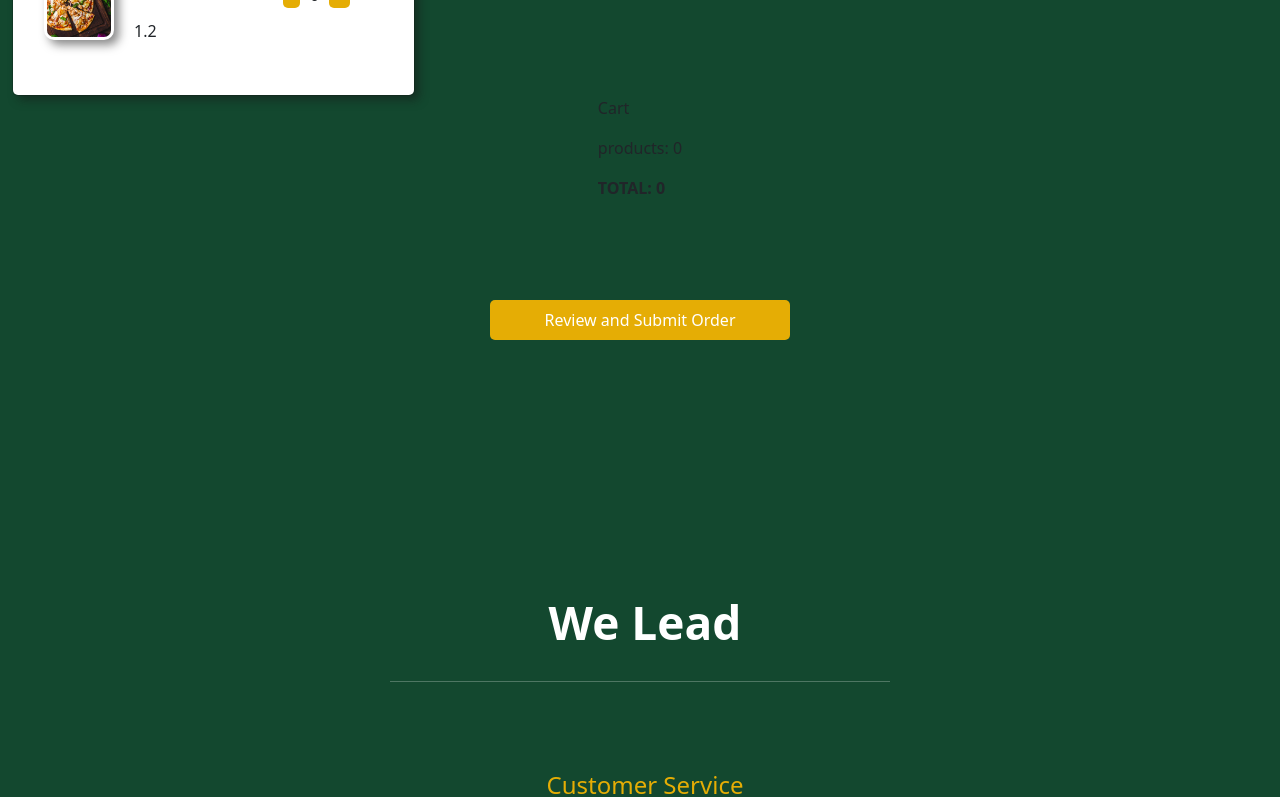
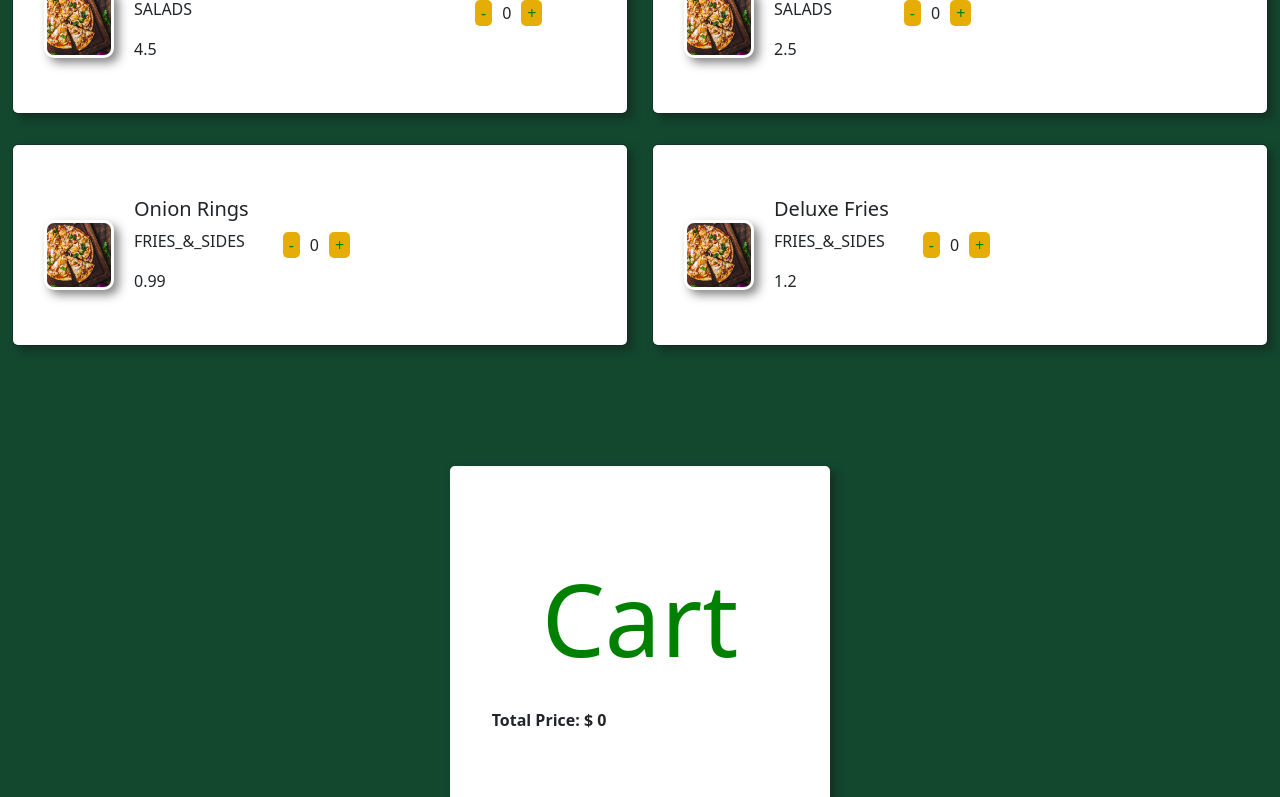
Before and after one commit to freiar/wl-delivery-service, an Angular app: page /storeProducts/1 in a window 1280 px wide. Shown: the part 1380-2177 px from the top of the page. Built offline with nearby package versions, Linux system fonts and the light colour scheme.

Commit message:
Committing local changes before switching branches

```diff
--- a/src/app/components/cart/cart.component.css
+++ b/src/app/components/cart/cart.component.css
@@ -0,0 +1,26 @@
+.cart-container {
+  border: 2px solid white;
+  border-radius: 5px;
+  margin-top: 120px;
+  width: auto;
+  background-color: white;
+  height: auto;
+  overflow: hidden;
+  padding: 70px 40px; /* Updated padding */
+  box-shadow: 5px 5px 10px rgba(22, 22, 22, 0.5);
+  flex-direction: column;
+  align-items: center;
+  justify-content: center;
+}
+
+h1 {
+  display: flex;
+  justify-content: center;
+  align-items: center;
+  font-size: 100px;
+  margin-bottom: 30px;
+  margin-top: 20px;
+  color: green;
+  margin-left: 50px;
+  margin-right: 50px;
+}
--- a/src/app/components/cart/cart.component.html
+++ b/src/app/components/cart/cart.component.html
@@ -1,14 +1,16 @@
-<div class="container">
-    <p>Cart</p>
-    <p>products: {{cartProducts.length}}</p>
-    <ul>
-        @for (p of cartProducts; track $index) {
-            <li>
-                {{p.name}}
-                <span class="float-right">{{p.price}}</span>
-                <button (click)="removeProduct(p.id)">x</button>
-            </li>
-        }
-    </ul>
-    <strong>TOTAL: {{getTotal()}}</strong>
+<div class="container-fluid">
+  <div class="cart-container">
+    <h1>Cart</h1>
+    <!-- <p>products: {{ cartProducts.length }}</p> -->
+    <div *ngFor="let p of cartProducts; let i = index">
+      <h5>{{ p.name }}</h5>
+      <span> Price: $ {{ p.price }}</span>
+      <p>Product Quantity: {{ cartProducts.length }}</p>
+      <hr class="hr" />
+
+      <!-- <button (click)="removeProduct(p.id)">x</button> -->
+    </div>
+
+    <strong>Total Price: $ {{ getTotal() }}</strong>
+  </div>
 </div>
--- a/src/app/components/cart/cart.component.ts
+++ b/src/app/components/cart/cart.component.ts
@@ -1,34 +1,33 @@
 import { Component, inject } from '@angular/core';
 import { AddToCartPublisherService } from '../../services/add.to.cart.publisher.service';
 import { Product } from '../../interfaces/product';
+import { CommonModule } from '@angular/common';
 
 @Component({
   selector: 'app-cart',
   standalone: true,
-  imports: [],
+  imports: [CommonModule],
   templateUrl: './cart.component.html',
-  styleUrl: './cart.component.css'
+  styleUrl: './cart.component.css',
 })
 export class CartComponent {
   addToCartPublisherService = inject(AddToCartPublisherService);
   cartProducts: Product[] = [];
 
   constructor() {
-    this.addToCartPublisherService.listenForProduct()
-      .subscribe((data) => {
-        this.cartProducts.push(data);
-        // window.alert('Your product has been added to the cart!');
-      })
+    this.addToCartPublisherService.listenForProduct().subscribe((data) => {
+      this.cartProducts.push(data);
+    });
   }
 
   getTotal() {
     let total: number = 0;
-    this.cartProducts.forEach(p => total += p.price);
+    this.cartProducts.forEach((p) => (total += p.price));
 
     return Math.round(total * 100) / 100;
   }
 
-  removeProduct(id: number){
-    this.cartProducts = this.cartProducts.filter(p => p.id != id)
+  removeProduct(id: number) {
+    this.cartProducts = this.cartProducts.filter((p) => p.id != id);
   }
 }
--- a/src/app/components/counter/counter.component.css
+++ b/src/app/components/counter/counter.component.css
@@ -10,7 +10,3 @@ button {
   background-color: #e5ad05;
   border: none;
 }
-
-.right-btn {
-  margin-right: -40px;
-}
--- a/src/app/components/counter/counter.component.ts
+++ b/src/app/components/counter/counter.component.ts
@@ -16,7 +16,7 @@ export class CounterComponent {
 
   // Output property to emit changes in count back to the parent component.
   @Output() countChange = new EventEmitter<{
-    productId: number;
+    id: number;
     count: number;
   }>();
 
@@ -39,7 +39,7 @@ export class CounterComponent {
   // Private method to emit the count change event with the productId and the updated count.
   private emitCountChange() {
     this.countChange.emit({
-      productId: this.product?.id || 0,
+      id: this.product?.id || 0,
       count: this.count,
     });
   }
--- a/src/app/components/store/store-products/store-products.component.css
+++ b/src/app/components/store/store-products/store-products.component.css
@@ -35,6 +35,7 @@ h1 {
   font-weight: 600;
   margin-top: 100px;
   margin-bottom: 50px;
+  font-size: 55px;
 }
 
 .product-details {
@@ -46,7 +47,6 @@ h1 {
   box-shadow: 5px 5px 10px rgba(22, 22, 22, 0.5);
   border-radius: 5px;
   height: 200px;
-  width: auto;
 }
 
 .card-title {
--- a/src/app/components/store/store-products/store-products.component.html
+++ b/src/app/components/store/store-products/store-products.component.html
@@ -8,7 +8,7 @@
   <h1>Our Menu</h1>
   <div class="row">
     @for (product of products; track $index) {
-    <div class="col-md-4 col-xs-6">
+    <div class="col-md-6 col-xs-2">
       <div class="card" style="margin-top: 30px">
         <div class="card-body d-flex align-items-center">
           <img
--- a/src/app/services/add.to.cart.publisher.service.ts
+++ b/src/app/services/add.to.cart.publisher.service.ts
@@ -1,7 +1,7 @@
 import { Injectable } from '@angular/core';
-import { Observable, Subject, throwError } from 'rxjs';
+import { Observable, Subject, catchError, throwError } from 'rxjs';
 import { Product } from '../interfaces/product';
-import { HttpErrorResponse } from '@angular/common/http';
+import { HttpClient, HttpErrorResponse } from '@angular/common/http';
 import { Router } from '@angular/router';
 
 @Injectable({
@@ -14,11 +14,16 @@ export class AddToCartPublisherService {
     this.publisher.next(data);
   }
 
-  listenForProduct() {
-    return this.publisher.asObservable();
+  listenForProduct(): Observable<any> {
+    return this.publisher.asObservable().pipe(
+      catchError((error: any) => {
+        this.handleError(error);
+        return throwError(() => new Error('Error listening for product'));
+      })
+    );
   }
 
-  constructor(private router: Router) {}
+  constructor(private http: HttpClient, private router: Router) {}
 
   private handleError(error: HttpErrorResponse): Observable<never> {
     let errorMessage = 'Something went wrong';
```
